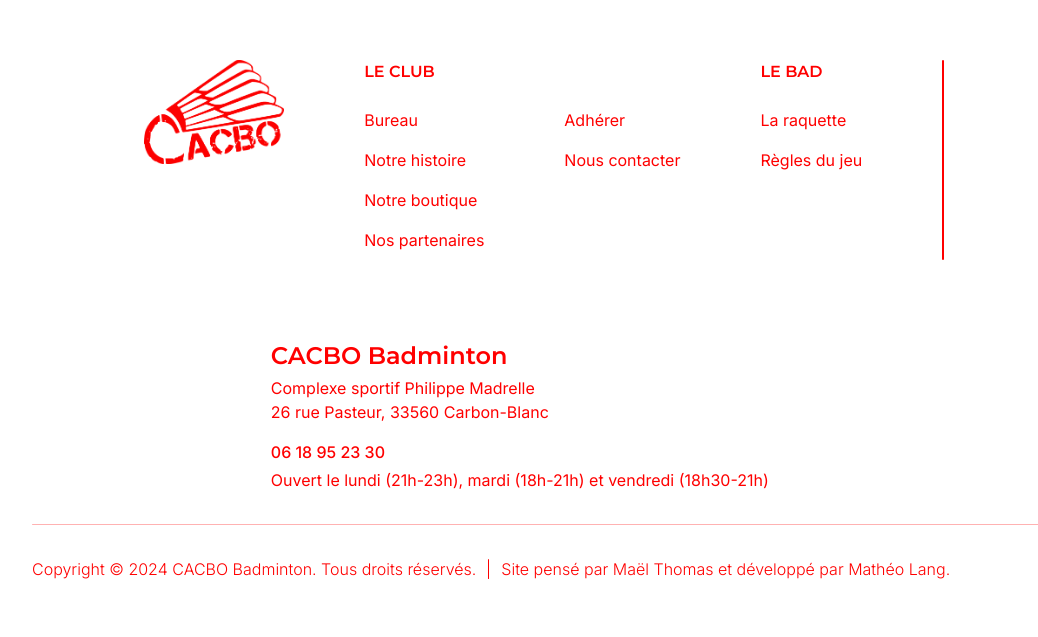
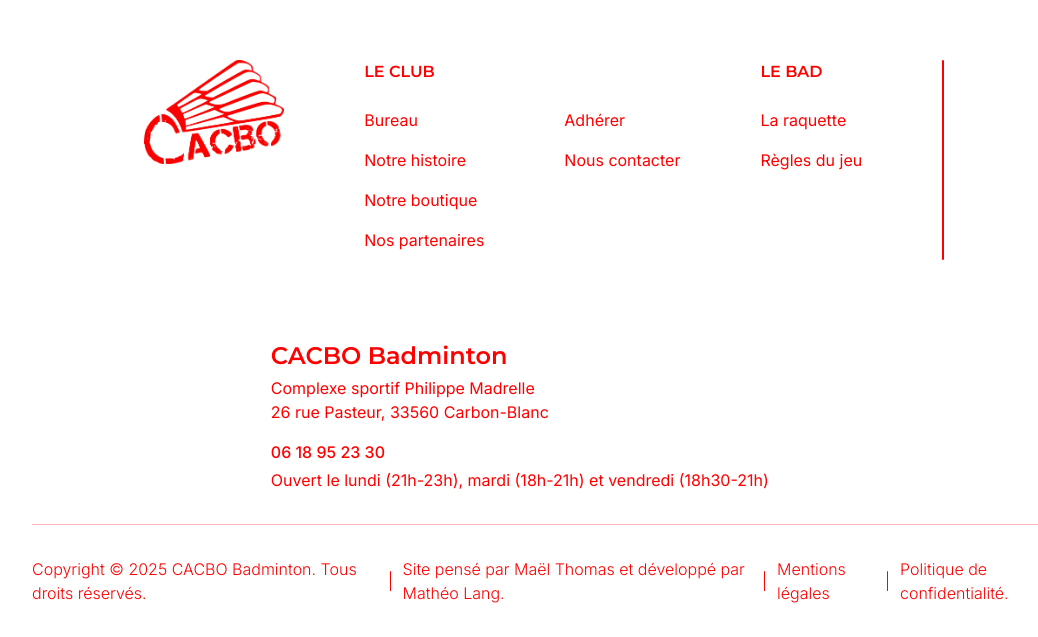
Before and after one commit to Matsuel/CACBO-Badminton, a Next.js app: page / in a window 1280 px wide. Shown: the part 2714-3351 px from the top of the page, without its empty margins (96-1134 px from the left). Before the commit the page ends 3327 px from the top, so only its background shows below. Built offline with nearby package versions, Linux system fonts and the light colour scheme; a web font is replaced by a local one.

Commit message:
Add Links to Footer

```diff
--- a/src/components/Footer.tsx
+++ b/src/components/Footer.tsx
@@ -109,15 +109,23 @@ const Footer = () => {
 
                 <div className='w-[100%] h-auto flex lg:flex-row flex-col items-center justify-start gap-3 mb-8'>
 
-                    <h5 className='font-Inter font-light text-redcolor text-base'>Copyright © 2024 CACBO Badminton. Tous droits réservés.</h5>
+                    <h5 className='font-Inter font-light text-redcolor text-base'>Copyright © 2025 CACBO Badminton. Tous droits réservés.</h5>
 
                     <div className='w-[1px] h-[20px] bg-redcolor rounded-full lg:block hidden' />
 
                     <h5 className='font-Inter font-light text-redcolor text-base'>Site pensé par Maël Thomas et développé par Mathéo Lang.</h5>
 
+                    <div className='w-[1px] h-[20px] bg-redcolor rounded-full lg:block hidden' />
+
+                    <h5 className='font-Inter font-light text-redcolor text-base'><Link href={"/mentions-legales"}> Mentions légales</Link></h5>
+
+                    <div className='w-[1px] h-[20px] bg-redcolor rounded-full lg:block hidden' />
+
+                    <h5 className='font-Inter font-light text-redcolor text-base'><Link href={"/politique"}> Politique de confidentialité. </Link></h5>
+
                 </div>
             </div>
-        </footer>
+        </footer >
     )
 }
 
```
